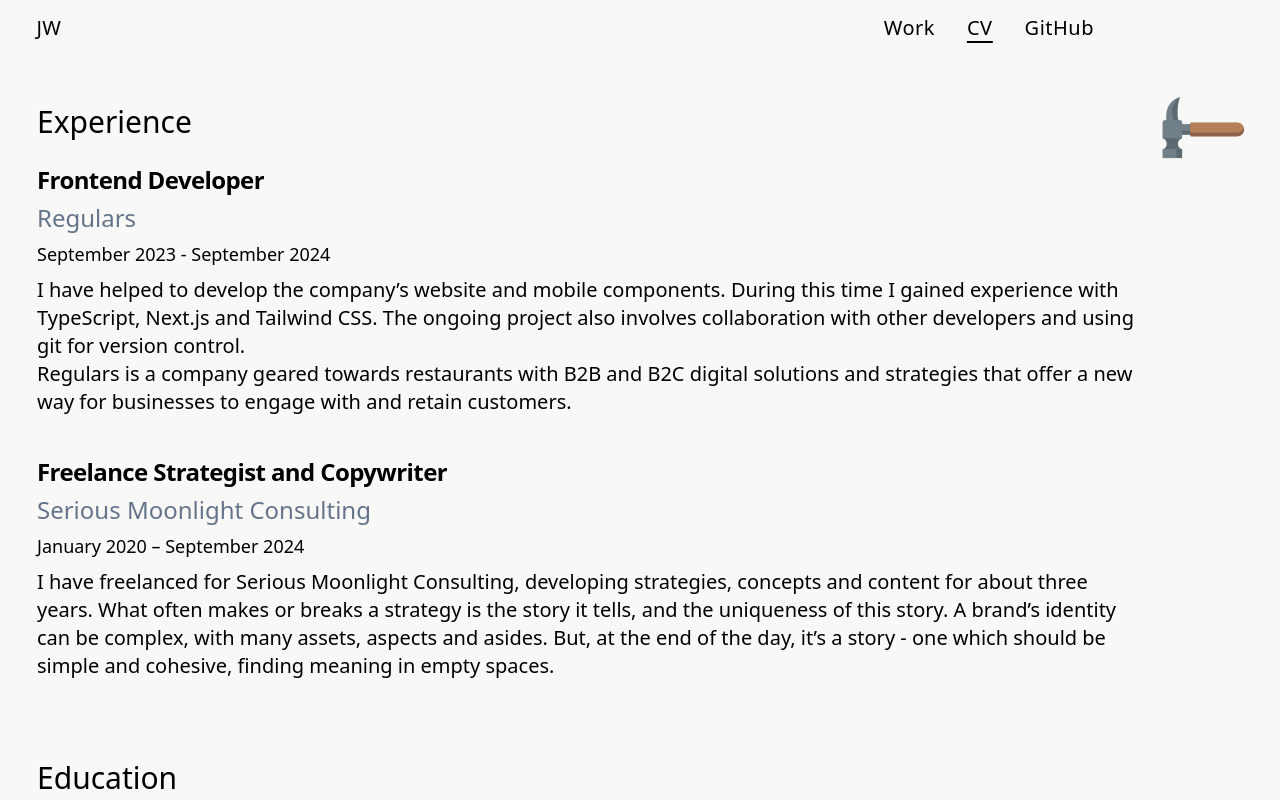
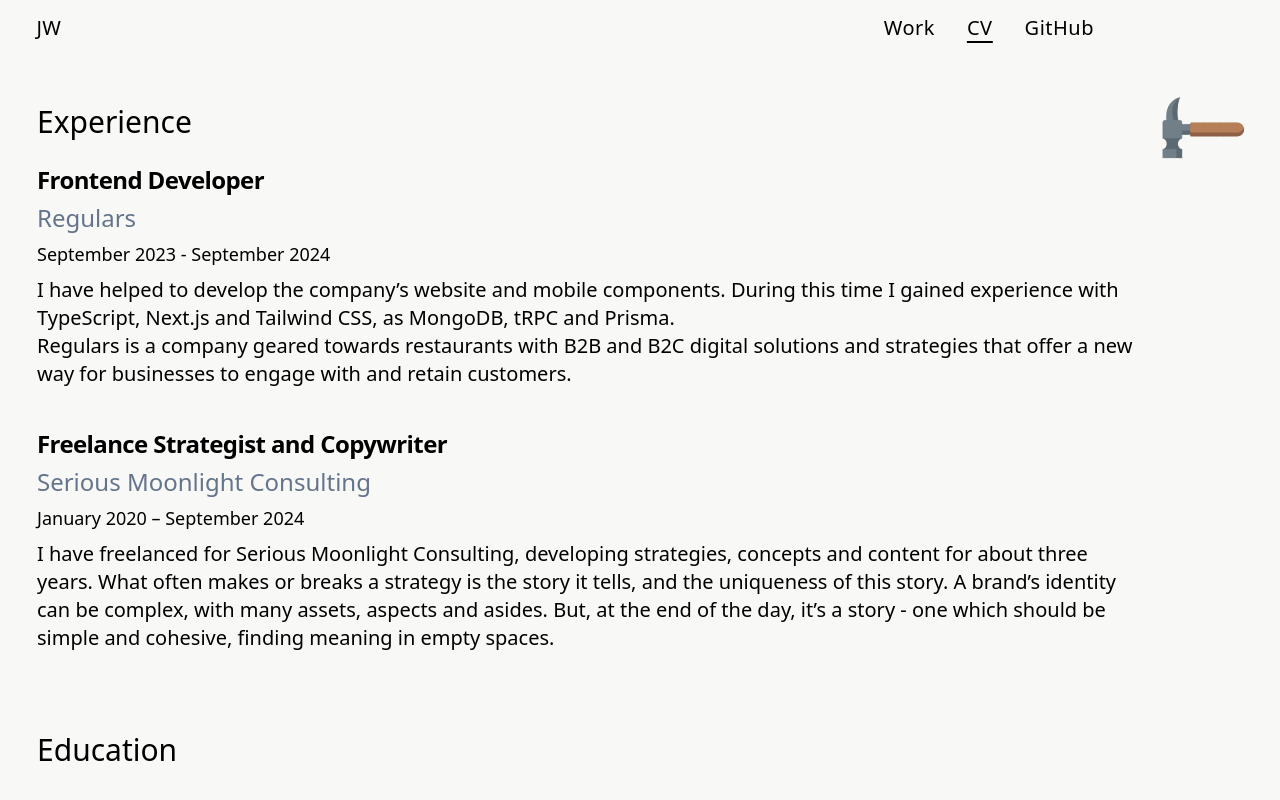
Before and after one commit to Lopside95/james-site, a Next.js app: page /cv in a window 1280 px wide. Shown: the top 800 px of the page. Built offline with nearby package versions, Linux system fonts and the light colour scheme.

Commit message:
update description

```diff
--- a/src/components/cv/experience.tsx
+++ b/src/components/cv/experience.tsx
@@ -20,8 +20,7 @@ const Experience = () => {
         <CardContent className="pl-0">
           I have helped to develop the company’s website and mobile components.
           During this time I gained experience with TypeScript, Next.js and
-          Tailwind CSS. The ongoing project also involves collaboration with
-          other developers and using git for version control. <br />
+          Tailwind CSS, as MongoDB, tRPC and Prisma. <br />
           Regulars is a company geared towards restaurants with B2B and B2C
           digital solutions and strategies that offer a new way for businesses
           to engage with and retain customers.
```
